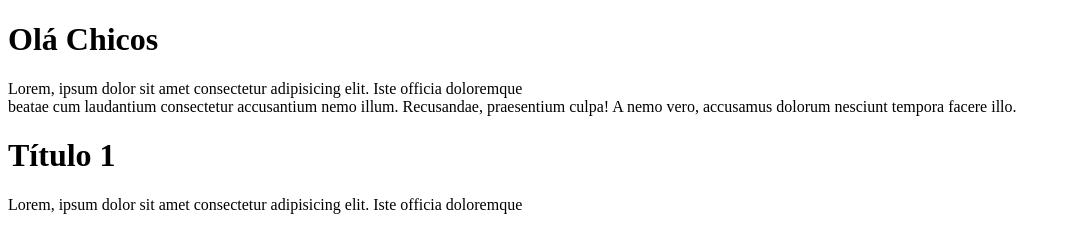
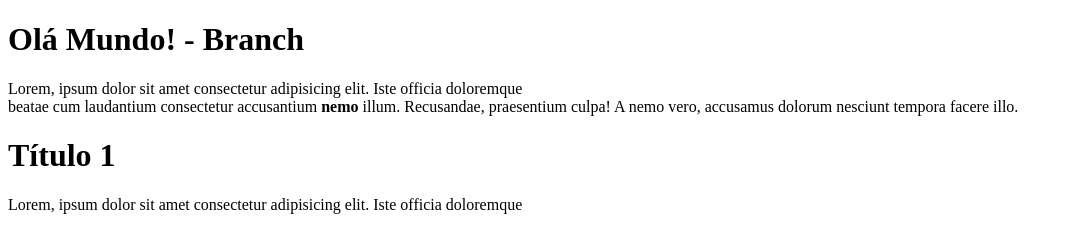
Before and after one commit to tjunior103/curso-git, a plain HTML site: page index.html in a window 1280 px wide. Shown: the whole page, without its empty margins (0-1073 px from the left). Drawn offline with Linux system fonts and the light colour scheme.

```diff
--- a/index.html
+++ b/index.html
@@ -9,8 +9,8 @@
 </head>
 
 <body>
-    <h1>Olá Chicos</h1>
-    <p>Lorem, ipsum dolor sit amet consectetur adipisicing elit. Iste officia doloremque <br>beatae cum laudantium consectetur accusantium nemo illum. Recusandae, praesentium culpa! A nemo vero, accusamus dolorum nesciunt tempora facere illo.</p>
+    <h1>Olá Mundo! - Branch </h1>
+    <p>Lorem, ipsum dolor sit amet consectetur adipisicing elit. Iste officia doloremque <br> beatae cum laudantium consectetur accusantium <b>nemo</b> illum. Recusandae, praesentium culpa! A nemo vero, accusamus dolorum nesciunt tempora facere illo.</p>
     <div>
         <h1>Título 1</h1>
         <p>Lorem, ipsum dolor sit amet consectetur adipisicing elit. Iste officia doloremque</p>
```
